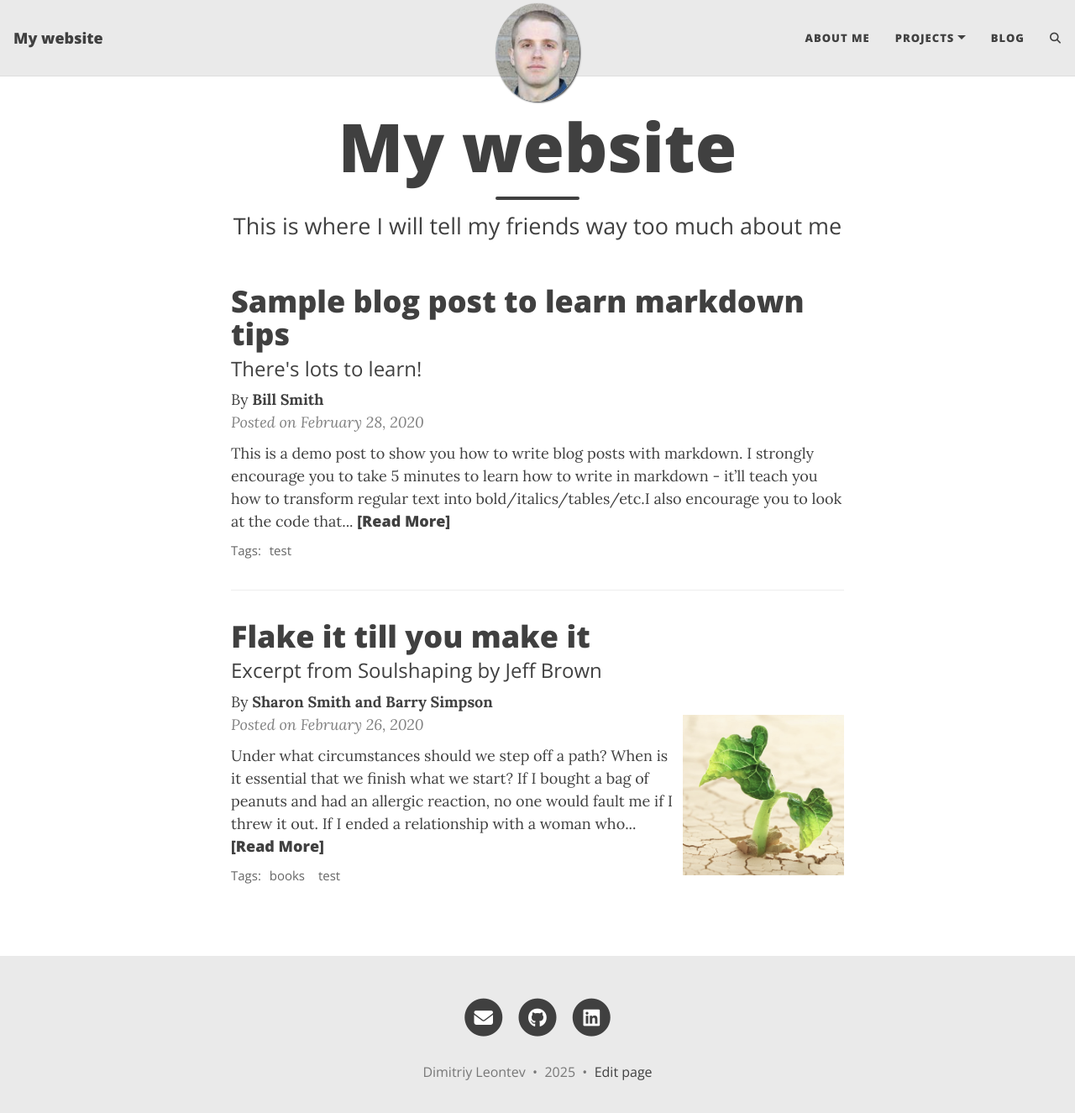
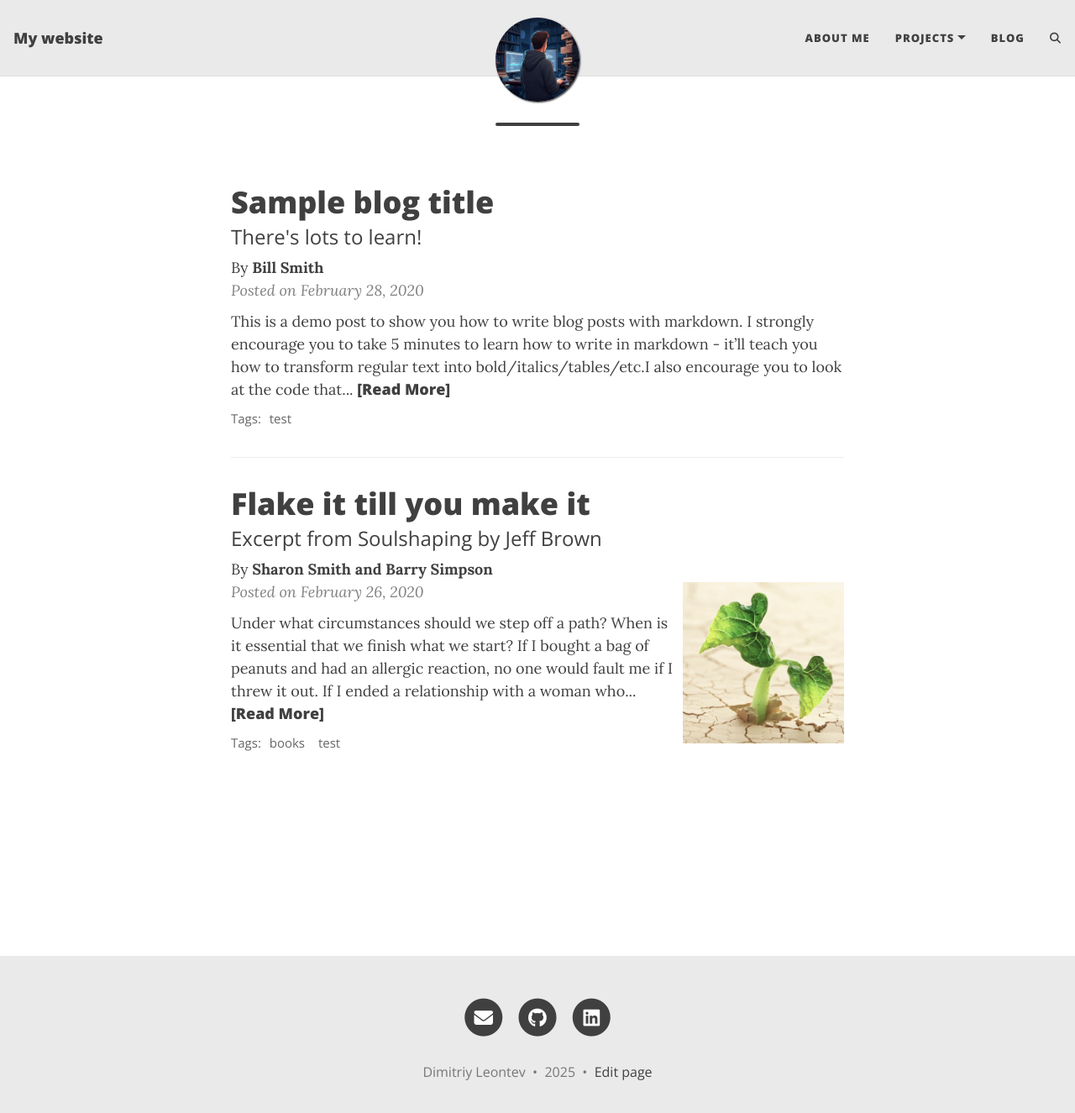
Before and after one commit to dleontev/dleontev.github.io, a Jekyll site: the page built from index.html, in a window 1280 px wide and 1338 px high. Shown: the top 1325 px of the window at 84% size. Built offline with Jekyll 4.4.1, drawn with Linux system fonts in a browser that asks for light colours; the list of posts is cut into pages by our own code; comment, search, counter and statistics services are not loaded.

Commit message:
General content update

```diff
--- a/_posts/2020-02-28-sample-markdown.md
+++ b/_posts/2020-02-28-sample-markdown.md
@@ -1,9 +1,7 @@
 ---
 layout: post
-title: Sample blog post to learn markdown tips
+title: Sample blog title
 subtitle: There's lots to learn!
-gh-repo: daattali/beautiful-jekyll
-gh-badge: [star, fork, follow]
 tags: [test]
 comments: true
 mathjax: true
--- a/index.html
+++ b/index.html
@@ -1,5 +1,5 @@
 ---
 layout: home
-title: My website
-subtitle: This is where I will tell my friends way too much about me
+title: <h/title>
+subtitle: <h/subtitle>
 ---
```
Also changed, not shown: aboutme.md (+4 -7 lines), assets/img/avatar-icon.png.
